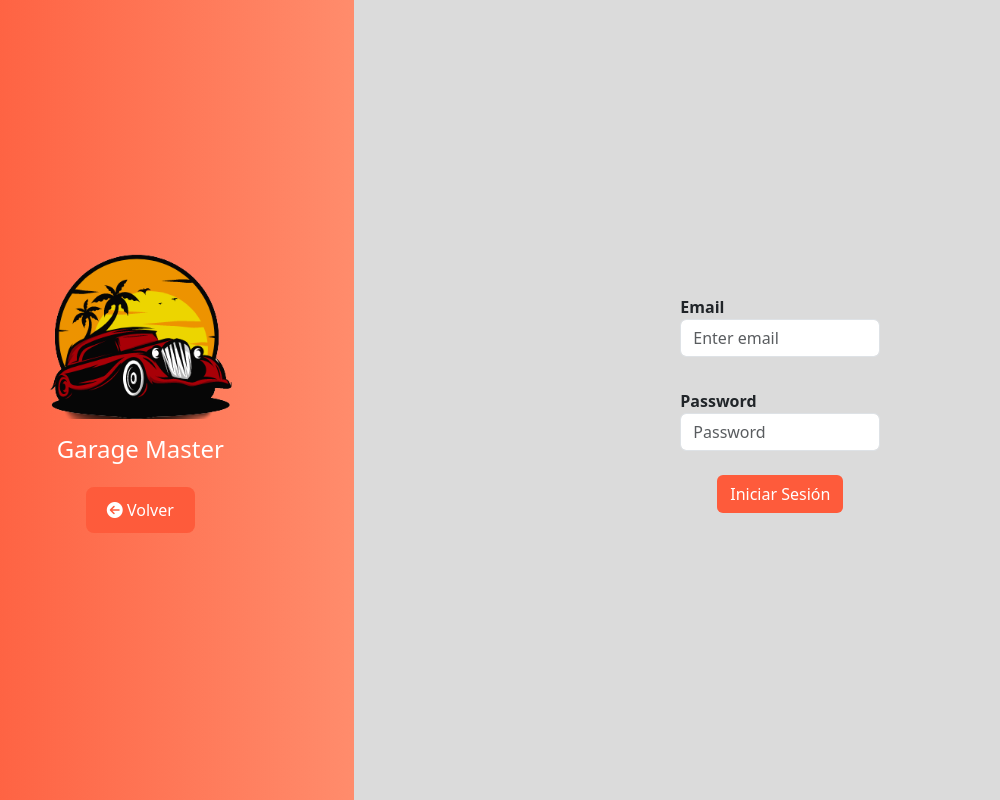
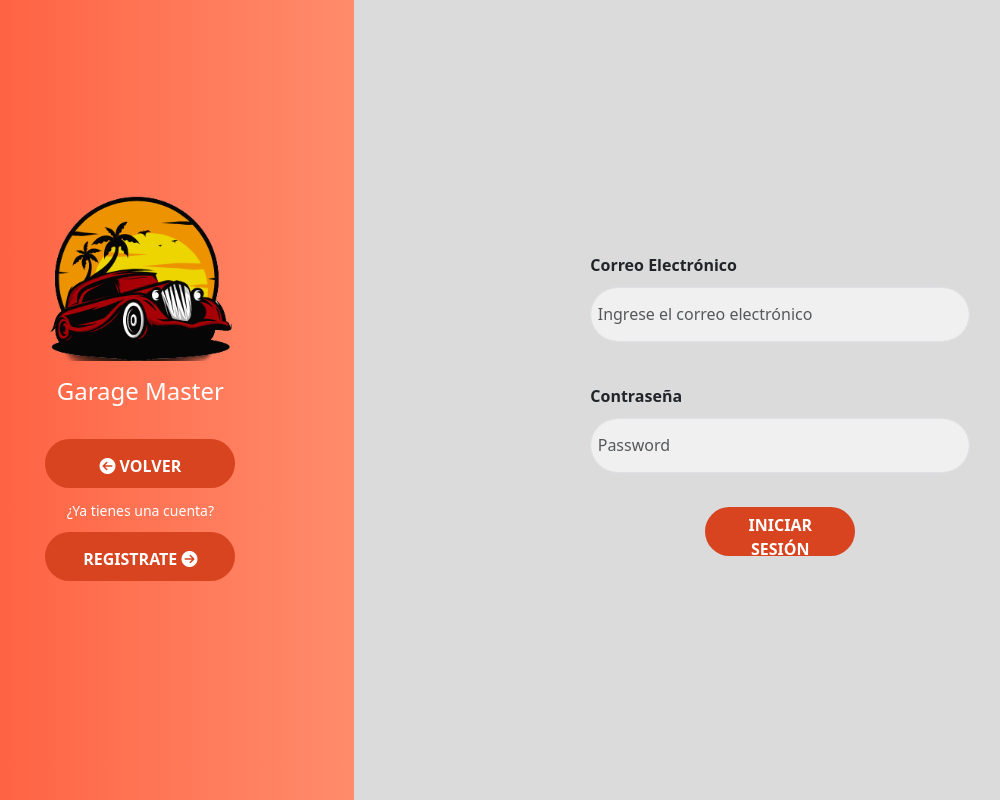
Before and after one commit to Chsebas98/garageMaster, a React (Vite) app in the folder frontend/: page /login in a window 1280 px wide. Shown: the whole page, without its empty margins (73-1073 px from the left). Built offline with nearby package versions, Linux system fonts and the light colour scheme.

Commit message:
Login retoques diseño

```diff
--- a/frontend/src/pages/LoginPage.tsx
+++ b/frontend/src/pages/LoginPage.tsx
@@ -17,6 +17,12 @@ export const LoginPage = () => {
 							<Link to="/" className="btn btn-back ">
 								<i className="fa-solid fa-circle-arrow-left"></i> Volver
 							</Link>
+							<br />
+							<small className=" text-white">¿Ya tienes una cuenta?</small>
+							<br />
+							<Link to="/register" className="btn btn-back ">
+								Registrate <i className="fa-solid fa-circle-arrow-right"></i>
+							</Link>
 						</div>
 					</div>
 					<div className="col-sm-8 p-4 d-flex align-items-center justify-content-center">
@@ -24,19 +30,19 @@ export const LoginPage = () => {
 							<div className="text-center"></div>
 							<form className="d-flex flex-column align-items-center">
 								<div className="form-group py-2 my-2">
-                  <label htmlFor="email" className="fw-bold">
-                    Email
+									<label htmlFor="password" className="fw-bold">
+										Correo Electrónico
 									</label>
 									<input
 										type="email"
 										className="form-control smaller-input"
 										id="email"
-                    placeholder="Enter email"
+										placeholder="Ingrese el correo electrónico "
 									/>
 								</div>
 								<div className="form-group py-2 my-2">
 									<label htmlFor="password" className="fw-bold">
-                    Password
+										Contraseña
 									</label>
 									<input
 										type="password"
--- a/frontend/src/styles/Login.css
+++ b/frontend/src/styles/Login.css
@@ -9,22 +9,53 @@
 	background: linear-gradient(to right, #FE5B3B, #FF8C6C);
 }
 .btn-custom{
-	background-color: #FE5B3B;
-	color:white
+	width: 150px;
+	background-color: #D8441F;
+	border: none;
+	text-decoration: none;
+	height: 49px;
+	border-radius: 49px;
+	color: #fff;
+	text-transform: uppercase;
+	font-weight: 600;
+	margin: 10px 0;
+	cursor: pointer;
+	transition: 0.5s;
 }
 .btn-custom:hover{
 	background: linear-gradient(to left, #D8441F, #FE5B3B);
+	transform: scale(1.1);
 }
 .btn-back:hover{
 	background: linear-gradient(to right, #D8441F, #FE5B3B);
+	color:#212528;
+	transform: scale(1.1);
 
 }
 .smaller-input{
-	width: 200px;
+	max-width: 380px;
+	width: 400px;
+	background-color: #f0f0f0;
+	margin: 10px 0;
+	height: 55px;
+	border-radius: 55px;
+	display: grid;
+	grid-template-columns: 15% 85%;
+	padding: 0 0.4rem;
+	position: relative;
 }
 .btn-back{
-	padding: 10px 20px;
-	background: #fe5b3b;
+	width: 190px;
+	background-color: #D8441F;
+	border: none;
+	text-decoration: none;
+	padding: 15px 25px;
+	height: 49px;
+	border-radius: 49px;
 	color: #fff;
-	border-radius: .5rem;
+	text-transform: uppercase;
+	font-weight: 600;
+	margin: 10px 0;
+	cursor: pointer;
+	transition: 0.5s;
 }
```
Lines whose indentation alone changed are shown as unchanged.
